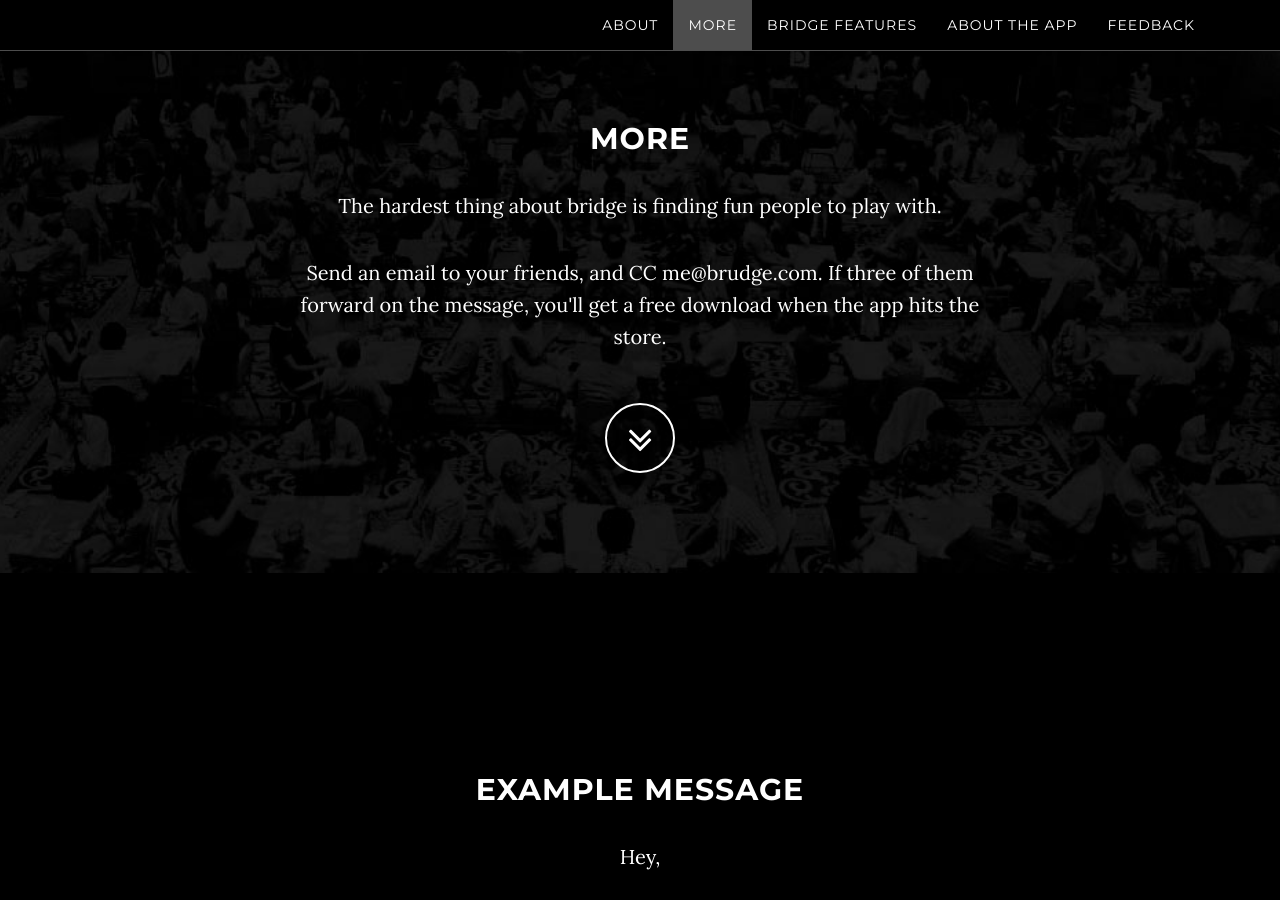
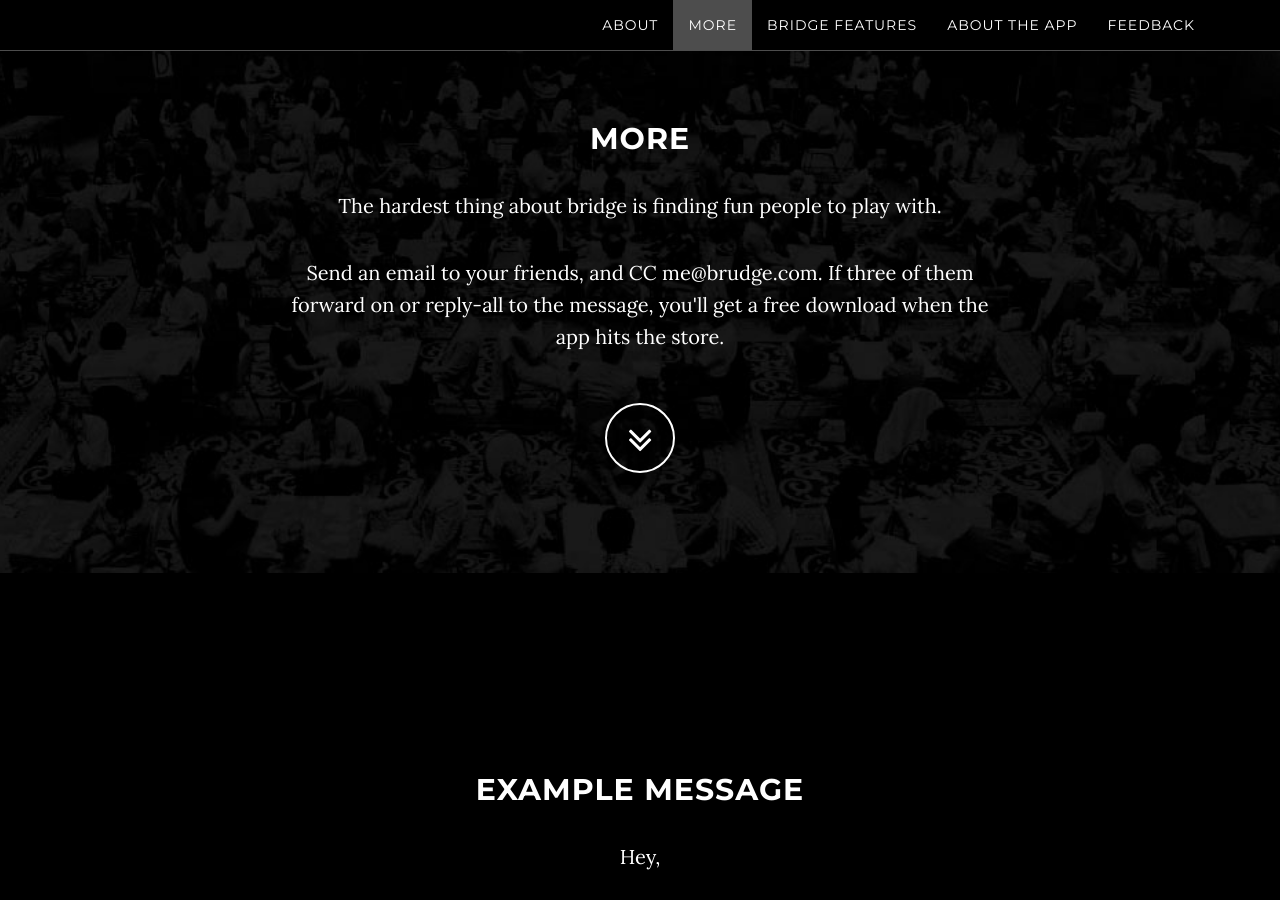
Before and after one commit to the-ted/brudge, a Jekyll site: the page built from index.html, in a window 1280 px wide and 900 px high, scrolled down 1661 px. Built offline with Jekyll 4.4.1, drawn with Linux system fonts in a browser that asks for light colours.

Commit message:
Fixed typo

```diff
--- a/_includes/more.html
+++ b/_includes/more.html
@@ -6,7 +6,7 @@
                     <h2>More</h2>
                     <p id="morePara">The hardest thing about bridge is finding fun people to play with. </p>
 		    <p id="morePara2">
-		      Send an email to your friends, and CC me@brudge.com. If three of them forward on the message, you'll get a free download when the app hits the store.
+		      Send an email to your friends, and CC me@brudge.com. If three of them forward on or reply-all to the message, you'll get a free download when the app hits the store.
 		      </p>
 		    <a href="#example" class="btn btn-circle page-scroll"
 		       id="moreClick"
--- a/js/grayscale.js
+++ b/js/grayscale.js
@@ -203,7 +203,7 @@ if(hash == 'pageA'){
     document.getElementById('aboutPara2').innerHTML = 'Brudge was designed to help you figure this out. It\'s a new app that teaches you and your friends how to play. It deals out hands so you can learn while playing.';
     document.getElementById('morePara').innerHTML = 'The hardest thing about bridge is that all the fun players are dying off.';
 
-    document.getElementById('morePara2').innerHTML = 'If you want to learn how to play, send an email to your friends, and CC me@brudge.com. If three of them forward on the message, you\'ll get a free download when the app hits the store.';
+    document.getElementById('morePara2').innerHTML = 'If you want to learn how to play, send an email to your friends, and CC me@brudge.com. If three of them forward on or reply-all to the message, you\'ll get a free download when the app hits the store.';
     document.getElementById('examplePara1').innerHTML = 'Today, while I was drinking some earl grey tea and eating werther\'s originals, I was thinking it might be fun to learn how to play contract bridge (the card game).';
     document.getElementById('examplePara2').innerHTML = 'So, I rolled up the sleeves of my cardigan, put in my dentures, and logged on to my dusty Windows 95 computer. Somebody is making this app to teach bridge to total noobs:';
     document.getElementById('examplePara3').innerHTML = 'Bridge is a four-person game ideal for lazy Sundays. If I get three other people to RSVP to my bridge game, I get a free download of the app when it drops (this works for you, too).';
@@ -217,7 +217,7 @@ if(hash == 'pageB'){
     document.getElementById('aboutPara2').innerHTML = "Option traders, computer programmers, and mathematicians love bridge. Brudge is a new app where you learn bridge by playing.";
     document.getElementById('morePara').innerHTML = "Bridge is a four-person game, so you need three other people to play.";
 
-    document.getElementById('morePara2').innerHTML = "If you want to learn how to play, send an email invitation to your friends, and CC me@brudge.com. If three of them forward on the message, you'll get a free download when the app hits the store.";
+    document.getElementById('morePara2').innerHTML = "If you want to learn how to play, send an email invitation to your friends, and CC me@brudge.com. If three of them forward on or reply-all to the message, you'll get a free download when the app hits the store.";
 
     document.getElementById('examplePara1').innerHTML = "I was thinking it might be fun to try playing contract bridge (the card game).";
     document.getElementById('examplePara2').innerHTML = "If you're interested, there's a new app that's coming out to teach the game by playing it:";
```
